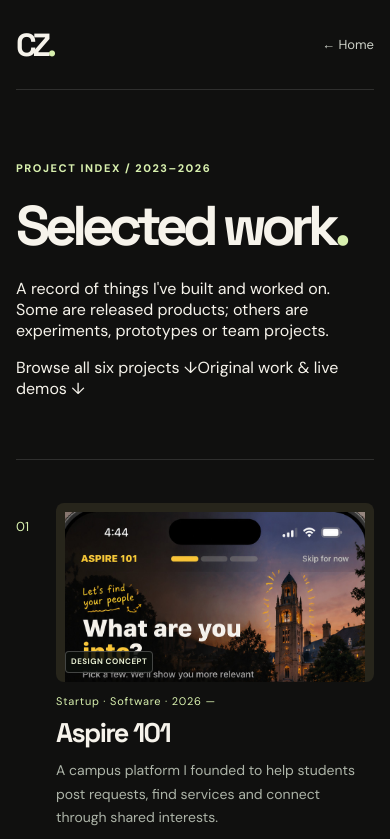
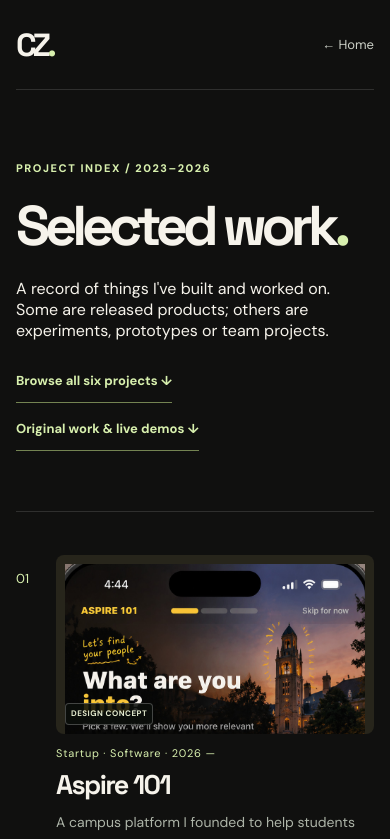
Before and after one commit to skrgulang/congyuzhao-portfolio, a Next.js app: page /projects in a window 390 px wide. Shown: the top 839 px of the page. Built offline with nearby package versions, Linux system fonts and the light colour scheme.

Commit message:
Style accessible directory jump links across mobile and desktop

```diff
--- a/app/globals.css
+++ b/app/globals.css
@@ -679,3 +679,12 @@ html{scroll-padding-top:24px}
 @media(max-width:860px){.projectSourcesGrid{grid-template-columns:1fr 1fr}.projectSourcesGrid>a:last-child{grid-column:1/-1}.projectSourcesGrid>a{min-height:215px}}
 @media(max-width:570px){.projectSources{padding:45px 0 60px}.projectSourcesGrid{grid-template-columns:1fr;gap:10px}.projectSourcesGrid>a:last-child{grid-column:auto}.projectSourcesGrid>a{min-height:0;padding:22px}}
 @media(prefers-reduced-motion:reduce){.projectSourcesGrid>a{transition:none}.projectSourcesGrid>a:hover,.projectSourcesGrid>a:focus-visible{transform:none}}
+
+/* Project index: shortcuts to the directory and original publicly accessible work. */
+.projectIndexQuickLinks{display:flex;flex-wrap:wrap;gap:11px 22px;margin-top:26px}
+.projectIndexQuickLinks a{display:inline-flex;align-items:center;min-height:44px;color:var(--lime);font-size:13px;font-weight:700;border-bottom:1px solid rgba(216,248,149,.5);transition:color .2s,border-color .2s}
+.projectIndexQuickLinks a:hover{color:#fff;border-color:#fff}
+.projectIndexQuickLinks a:focus-visible{outline:2px solid var(--lime);outline-offset:5px}
+#original-projects{scroll-margin-top:30px}
+@media(max-width:570px){.projectIndexQuickLinks{align-items:flex-start;flex-direction:column;gap:4px;margin-top:18px}}
+@media(prefers-reduced-motion:reduce){.projectIndexQuickLinks a{transition:none}}
```
